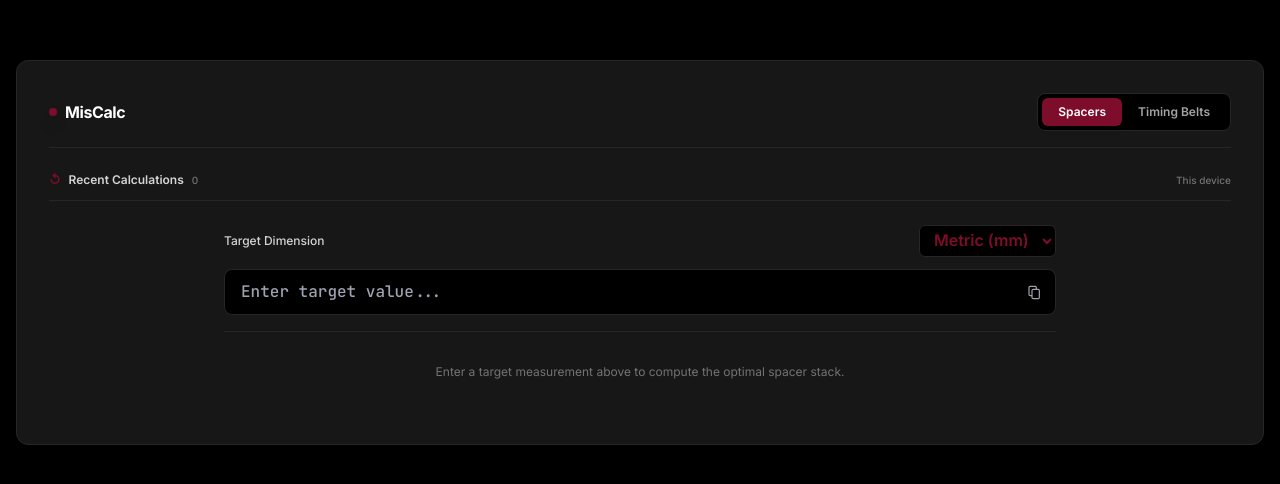
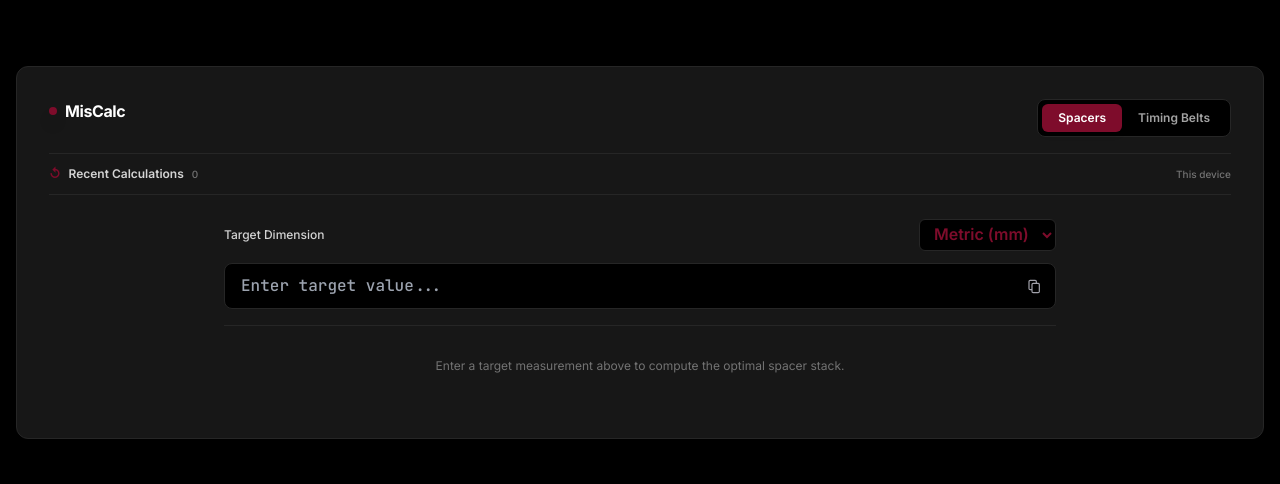
Before and after one commit to ShacharLevy100/MisCalc, a plain HTML site: page index.html in a window 1280 px wide. Shown: the part 148-632 px from the top of the page. Drawn offline with nearby package versions, Linux system fonts and the light colour scheme.

Commit message:
Fix the design, symmetry, and spacing.

```diff
--- a/index.html
+++ b/index.html
@@ -88,6 +88,7 @@
         body.app-page svg { display: block; max-width: 100%; height: auto; }
         body.app-page #spacersList, body.app-page #selectedBeltCard { min-width: 0; overflow-wrap: anywhere; }
         body.app-page #recentHistoryList { max-height: 13rem; overflow-y: auto; }
+        body.app-page #recentHistory { margin-top: 0; }
         @media (max-width: 360px) {
             body.app-page { padding-left: max(.625rem, env(safe-area-inset-left)); padding-right: max(.625rem, env(safe-area-inset-right)); }
             body.app-page > div { border-radius: .75rem; }
@@ -138,7 +139,7 @@
     <div class="w-full max-w-md bg-neutral-900 rounded-xl border border-neutral-800 p-6 shadow-2xl space-y-6">
 
         <!-- Top Header & Tabs -->
-        <div class="flex flex-col sm:flex-row justify-between items-start sm:items-center border-b border-neutral-800 pb-4 gap-4">
+        <div class="flex flex-col sm:flex-row justify-between items-start border-b border-neutral-800 pb-4 gap-4">
             <div>
                 <h1 class="text-base font-bold tracking-tight text-white flex items-center gap-2">
                     <span class="w-2 h-2 rounded-full bg-[#7e0c2b] shadow-lg shadow-[#7e0c2b]/50"></span>
@@ -152,7 +153,7 @@
             </div>
         </div>
 
-        <details id="recentHistory" class="-mt-3 border-b border-neutral-800 pb-3">
+        <details id="recentHistory" class="border-b border-neutral-800 pt-3 pb-3">
             <summary class="flex cursor-pointer list-none items-center justify-between gap-3 text-xs font-semibold text-neutral-300 focus-visible:outline-none focus-visible:ring-2 focus-visible:ring-[#7e0c2b] rounded">
                 <span class="flex items-center gap-2"><span class="text-[#7e0c2b]" aria-hidden="true">↺</span> Recent Calculations <span id="recentHistoryCount" class="text-[10px] font-medium text-neutral-500">0</span></span>
                 <span class="text-[10px] font-medium text-neutral-500">This device</span>
```
